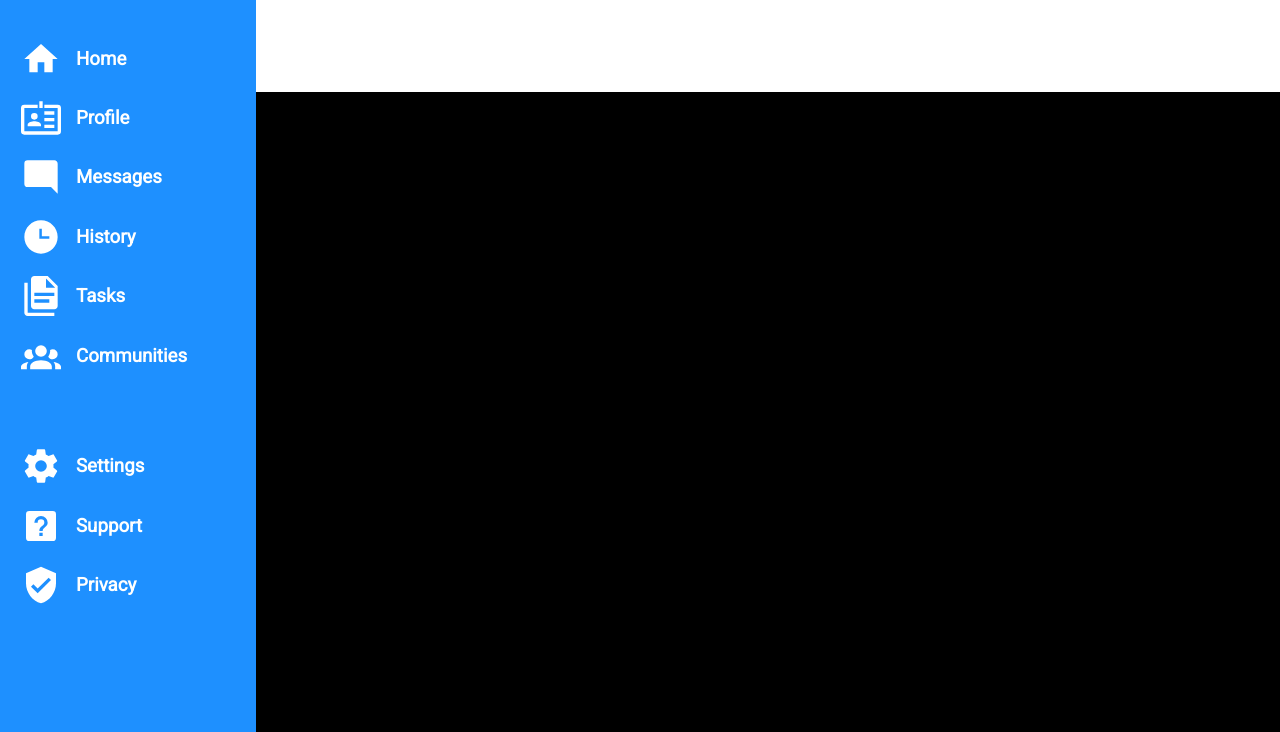
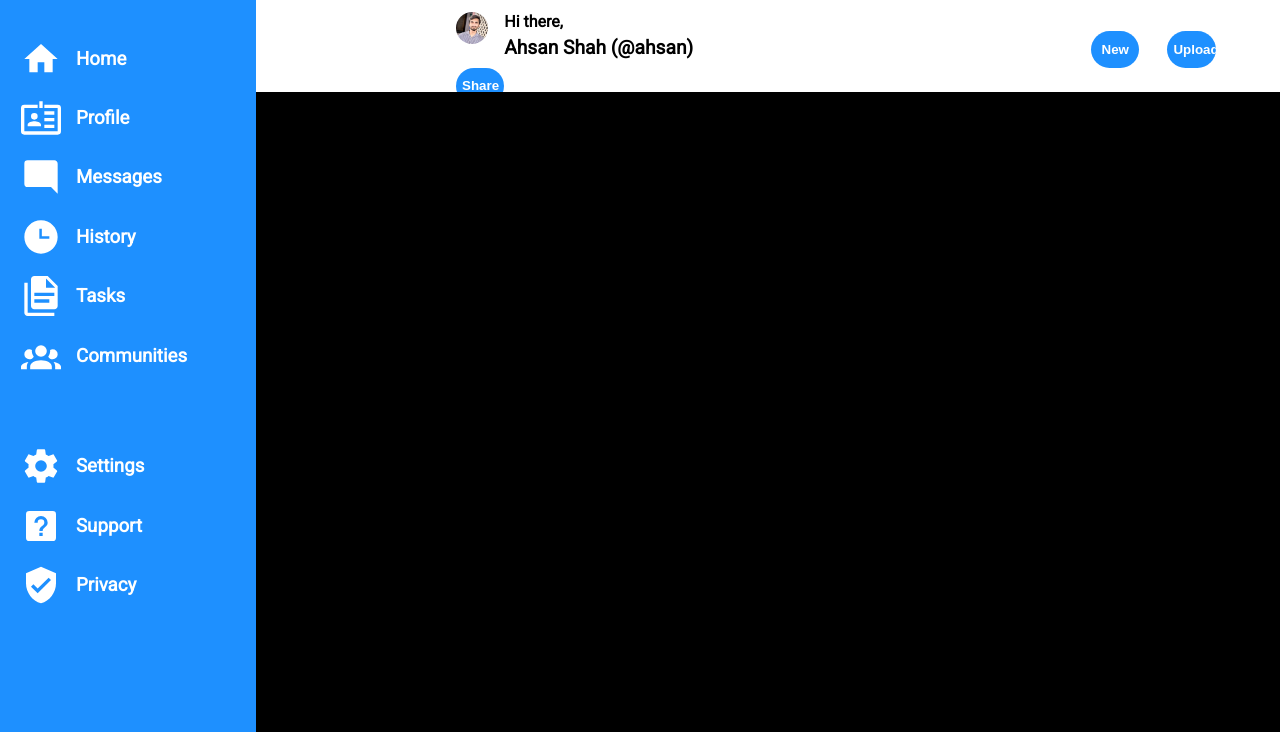
Before and after one commit to ahsan-ali49/Odin-admin_dashboard, a plain HTML site: page index.html in a window 1280 px wide. Shown: the part 68-800 px from the top of the page. Drawn offline with Linux system fonts and the light colour scheme.

Commit message:
completed upper-div

```diff
--- a/index.html
+++ b/index.html
@@ -195,7 +195,15 @@
         <img src="dp.jpeg" alt="dp" id="dp-up" />
         <p>Ahsan Shah</p>
       </div>
-      <div class="username-div"></div>
+      <div class="username-div">
+        <img src="dp.jpeg" alt="dp" id="dp-down" />
+        <p class="greet-para">Hi there,</p>
+        <br />
+        <p id="user-para">Ahsan Shah (@ahsan)</p>
+        <button>New</button>
+        <button>Upload</button>
+        <button>Share</button>
+      </div>
     </div>
     <div class="right-side down-side"></div>
   </body>
--- a/style.css
+++ b/style.css
@@ -24,6 +24,7 @@
   padding-left: 200px;
   display: flex;
   flex-direction: column;
+  gap: 25%;
 }
 
 .down-side {
@@ -94,8 +95,43 @@ ul {
   margin-right: 4%;
 }
 
+#dp-down {
+  width: 4%;
+  border-radius: 32px;
+  margin-right: 2%;
+}
+
 p {
   margin-top: 0.7%;
   font-weight: bolder;
   font-size: larger;
+  display: inline;
 }
+
+.greet-para {
+  margin-top: 1%;
+  font-weight: bold;
+  font-size: medium;
+}
+#user-para {
+  margin: 0%;
+  margin-left: 0%;
+  font-weight: bolder;
+  font-size: larger;
+  margin-right: 49%;
+}
+img {
+  display: inline;
+  float: left;
+}
+
+button {
+  background-color: dodgerblue;
+  border: none;
+  border-radius: 20px;
+  width: 6%;
+  height: 60%;
+  color: white;
+  margin-right: 3%;
+  font-weight: bolder;
+}
```
